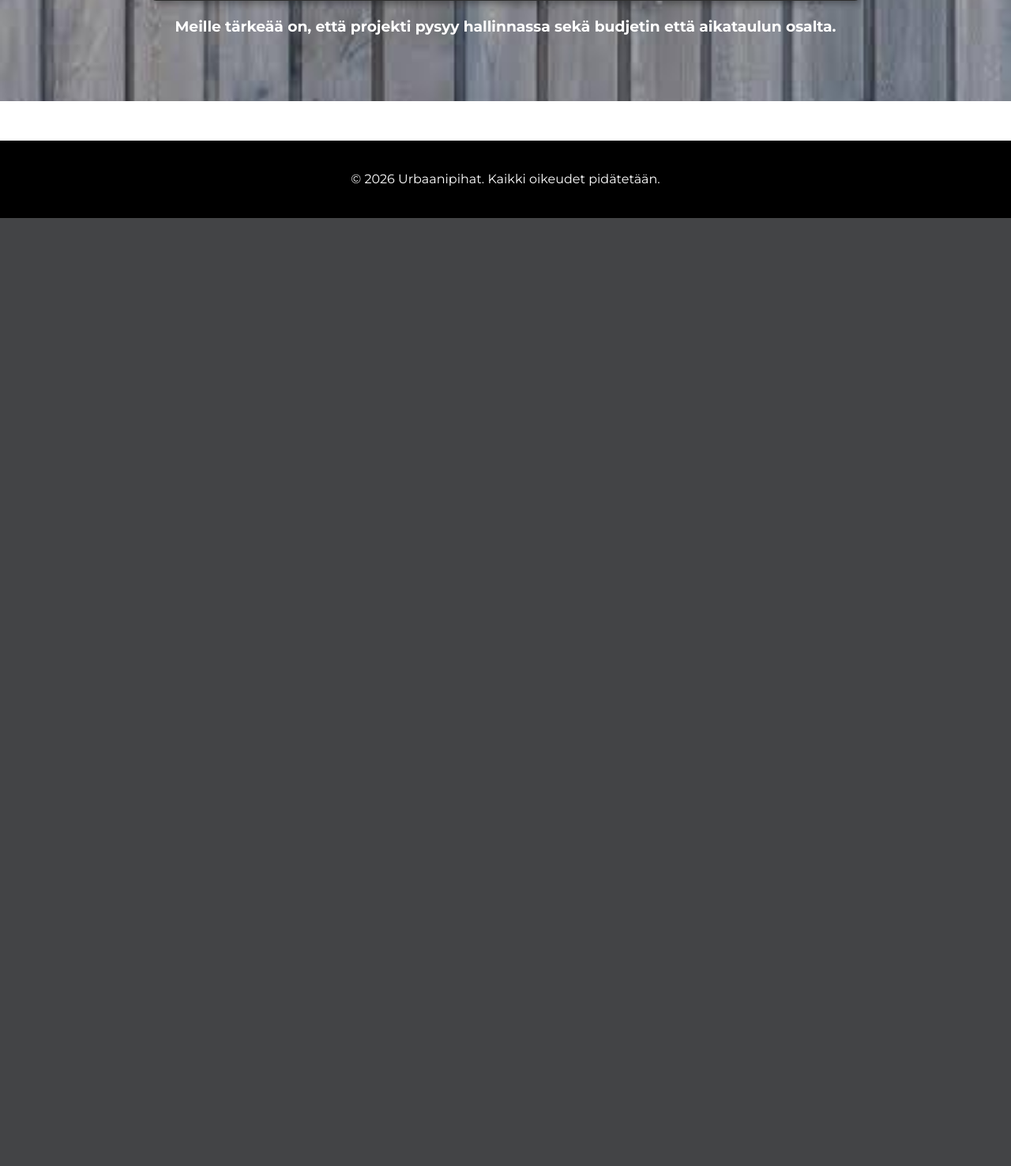
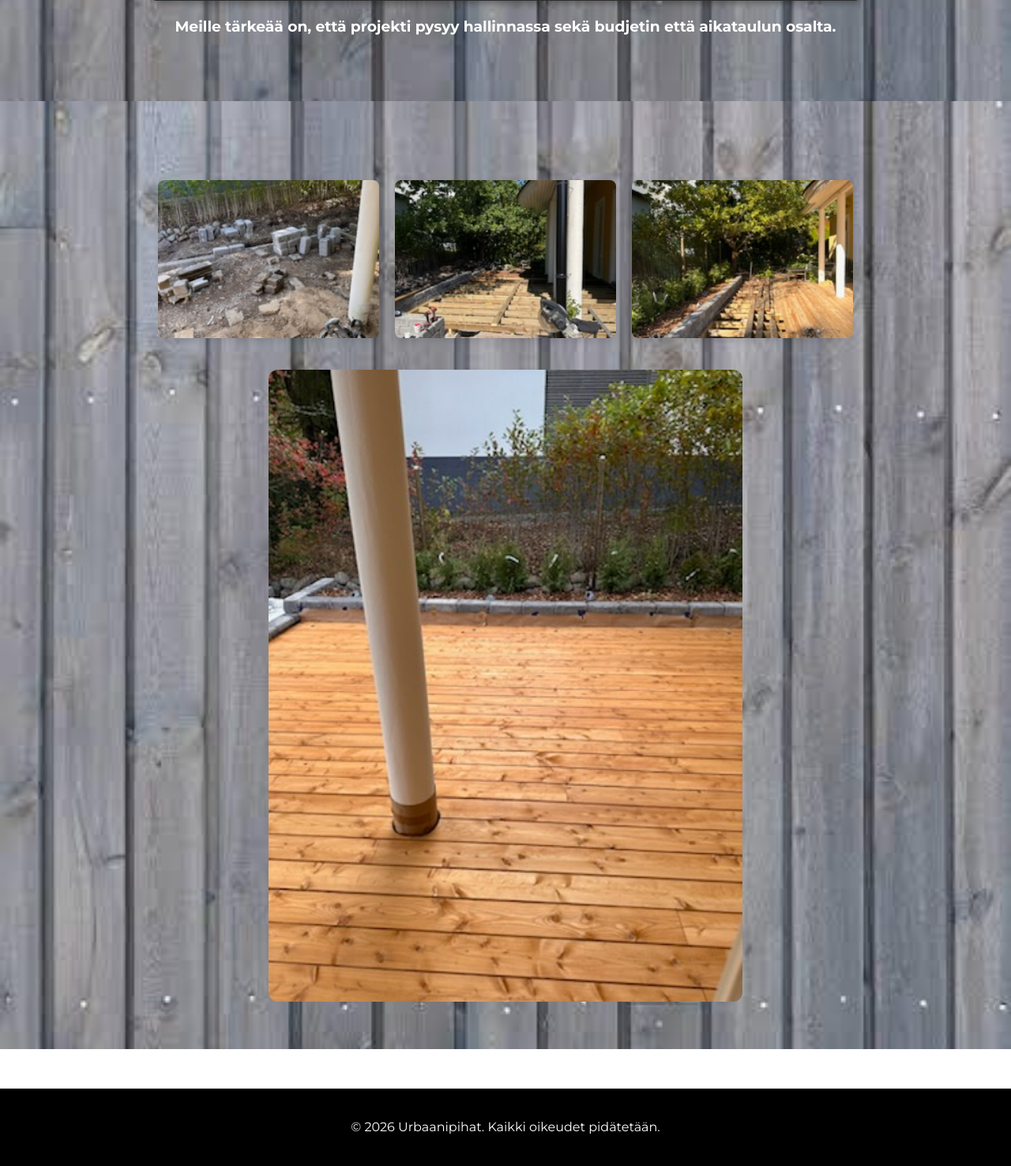
Before and after one commit to OttoSFelix/Terassivusto, a Flask app: page /huolto in a window 1280 px wide. Shown: the part 4159-5635 px from the top of the page at 79% size. Before the commit the page ends 4435 px from the top, so only its background shows below. Run offline with Flask 3, Linux system fonts and the light colour scheme.

Commit message:
New pictures

```diff
--- a/templates/huolto.html
+++ b/templates/huolto.html
@@ -122,6 +122,17 @@
     </div>
 <h3 style="color: white">Meille tärkeää on, että projekti pysyy hallinnassa sekä budjetin että aikataulun osalta.</h3>
 </section>
-
+<section class="contact-section">
+        <div class="container">
+        </div>
+        <div class="image-gallery">
+        <img src="{{ url_for('static', filename='images/IMG_0053.jpg') }}" alt="Terassin huolto 3" class="gallery-img">
+        <img src="{{ url_for('static', filename='images/IMG_0059.jpg') }}" alt="Terassin huolto 3" class="gallery-img">
+        <img src="{{ url_for('static', filename='images/IMG_0308.jpg') }}" alt="Terassin huolto 3" class="gallery-img">
+        </div>
+        <div class="intro-image">
+            <img src="{{ url_for('static', filename='images/IMG_0327.jpg') }}" alt="Moderni terassi">
+        </div>
+</section>
 
 {% endblock %}
```
Also changed, not shown: templates/galleria.html (+10 -0 lines), static/images/IMG_0053.jpg (added), static/images/IMG_0059.jpg (added), static/images/IMG_0158.jpg (added), static/images/IMG_0299.jpg (added), static/images/IMG_0308.jpg (added), static/images/IMG_0327.jpg (added), static/images/deck_background.png (added).
